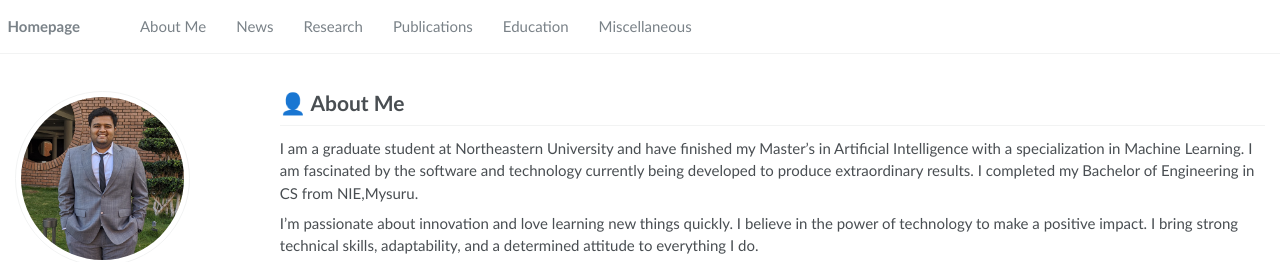
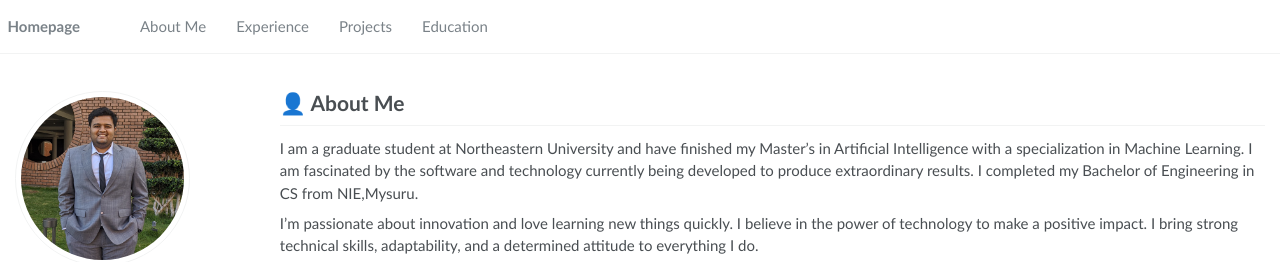
Before and after one commit to shishirkallapur/shishirkallapur.github.io, a Jekyll site: the page built from _pages/about.md, in a window 1280 px wide. Shown: the top 262 px of the page. Built offline with Jekyll 4.4.1, drawn with Linux system fonts in a browser that asks for light colours.

Commit message:
commit 7

```diff
--- a/_data/navigation.yml
+++ b/_data/navigation.yml
@@ -3,17 +3,17 @@ main:
   - title: "About Me"
     url: "/#about-me"
 
-  - title: "News"
-    url: "/#-news"
+  - title: "Experience"
+    url: "/#-experience"
 
-  - title: "Research"
-    url: "/#-research"
+  - title: "Projects"
+    url: "/#-projects"
 
-  - title: "Publications"
-    url: "/#-publications"
+  # - title: "Publications"
+  #   url: "/#-publications"
 
   - title: "Education"
     url: "/#-education"
 
-  - title: "Miscellaneous"
-    url: "/#-miscellaneous"
+  # - title: "Miscellaneous"
+  #   url: "/#-miscellaneous"
```
